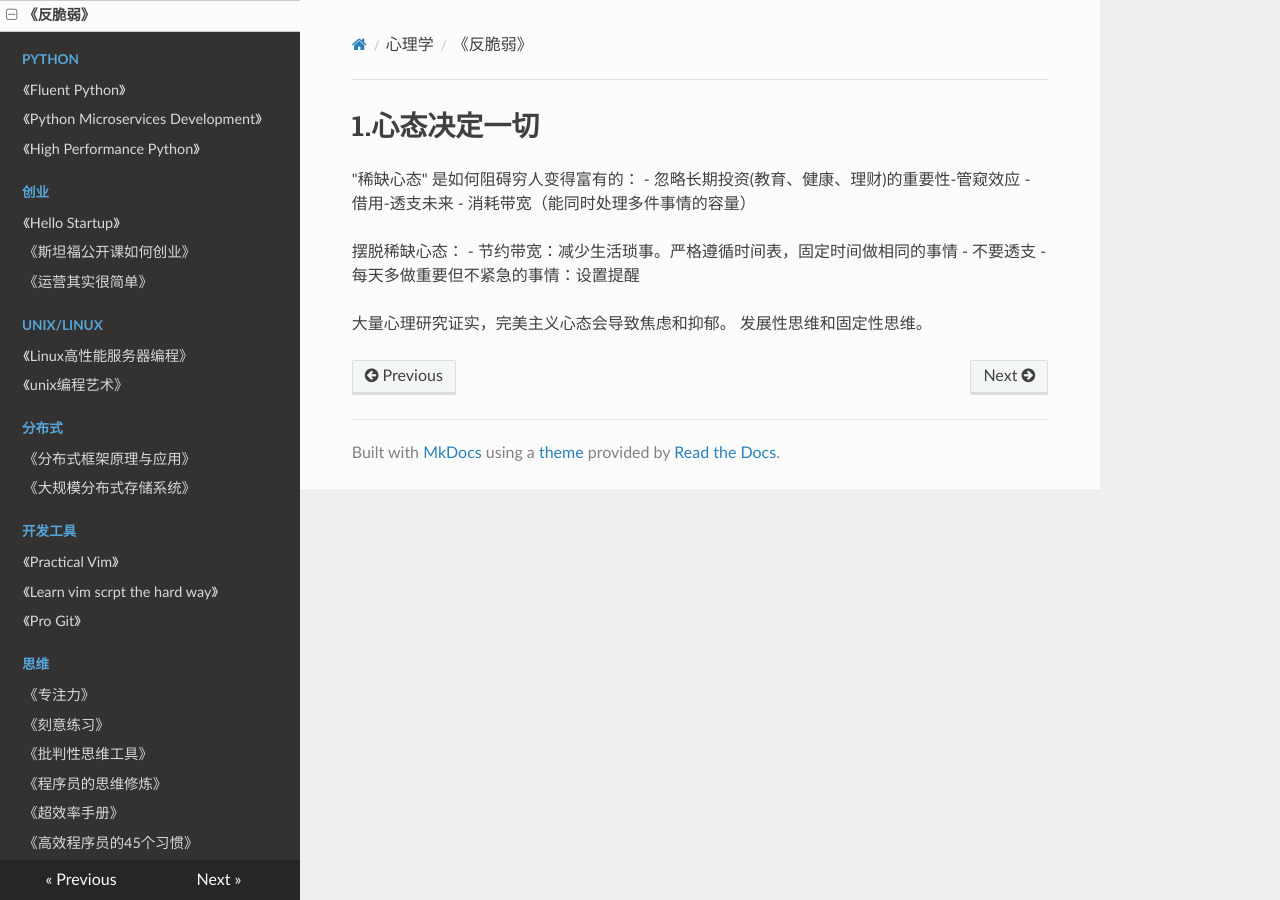
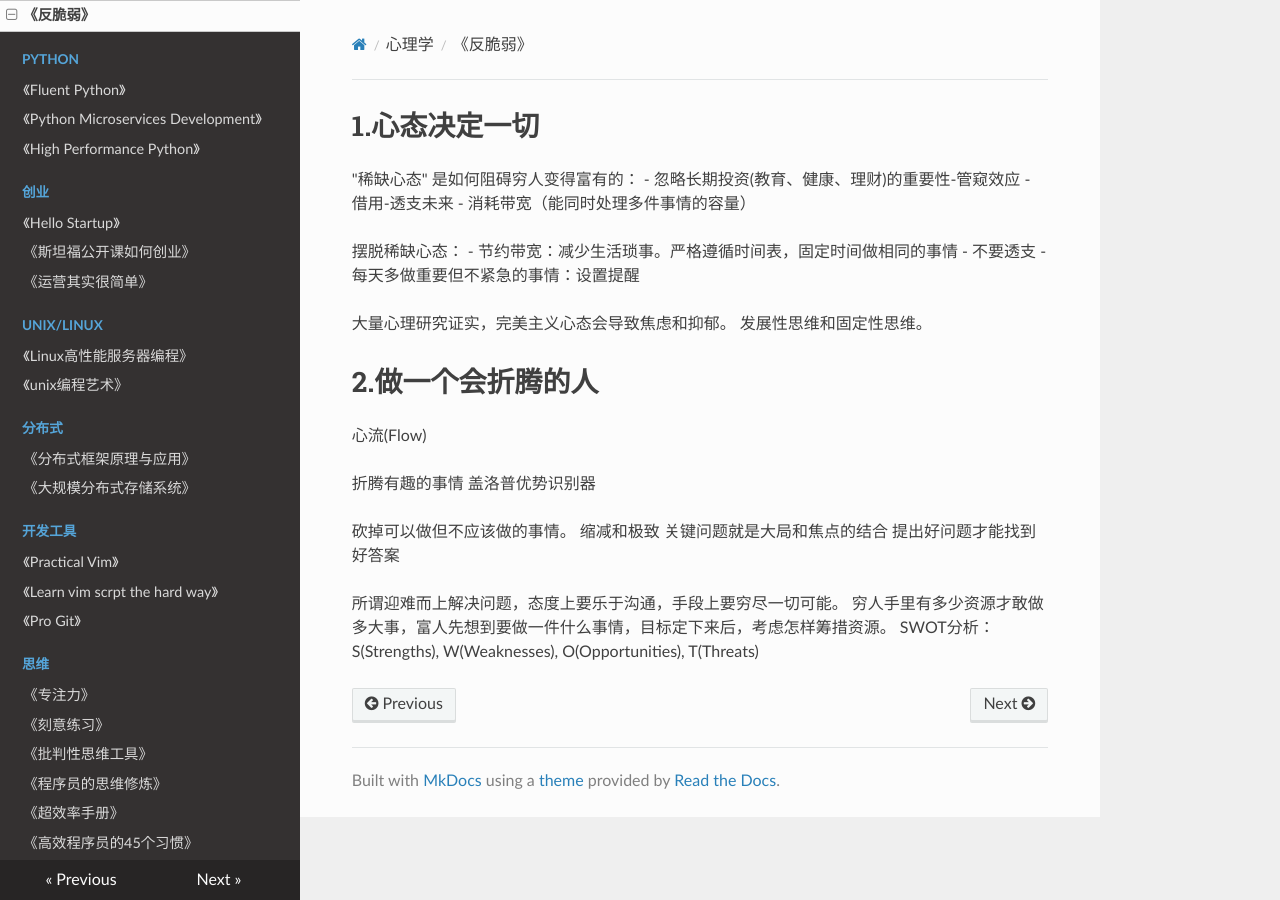
Before and after one commit to PegasusWang/booknotes, an MkDocs documentation site: the page built from docs/psychology/反脆弱.md, in a window 1280 px wide. Built offline with MkDocs 1.6.1, drawn with Linux system fonts in a browser that asks for light colours; nearby versions of some CDN libraries; old or Windows-style settings are respelled for this version of MkDocs.

Commit message:
反脆弱：会折腾的人

```diff
--- a/docs/psychology/反脆弱.md
+++ b/docs/psychology/反脆弱.md
@@ -12,3 +12,19 @@
 
 大量心理研究证实，完美主义心态会导致焦虑和抑郁。
 发展性思维和固定性思维。
+
+# 2.做一个会折腾的人
+
+心流(Flow)
+
+折腾有趣的事情
+盖洛普优势识别器
+
+砍掉可以做但不应该做的事情。
+缩减和极致
+关键问题就是大局和焦点的结合
+提出好问题才能找到好答案
+
+所谓迎难而上解决问题，态度上要乐于沟通，手段上要穷尽一切可能。
+穷人手里有多少资源才敢做多大事，富人先想到要做一件什么事情，目标定下来后，考虑怎样筹措资源。
+SWOT分析：S(Strengths), W(Weaknesses), O(Opportunities), T(Threats)
```
